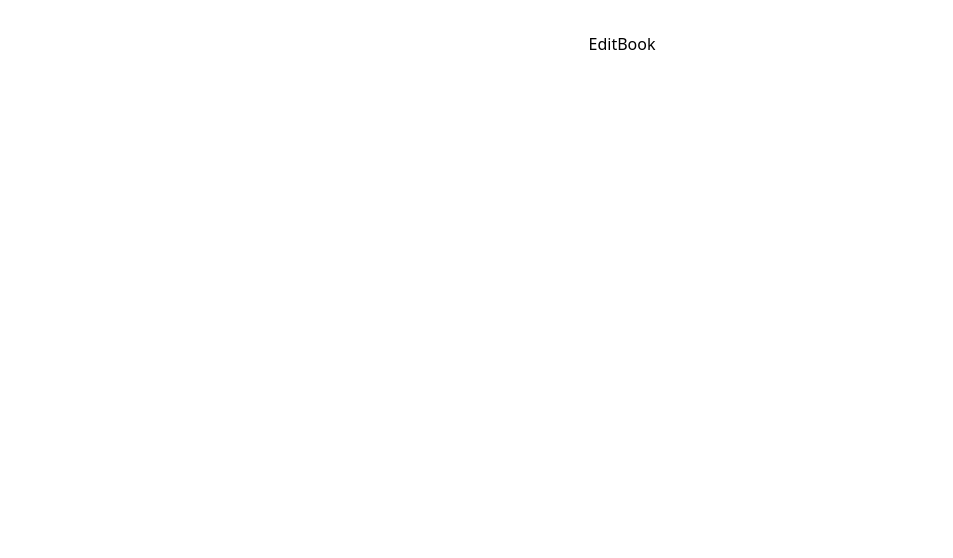
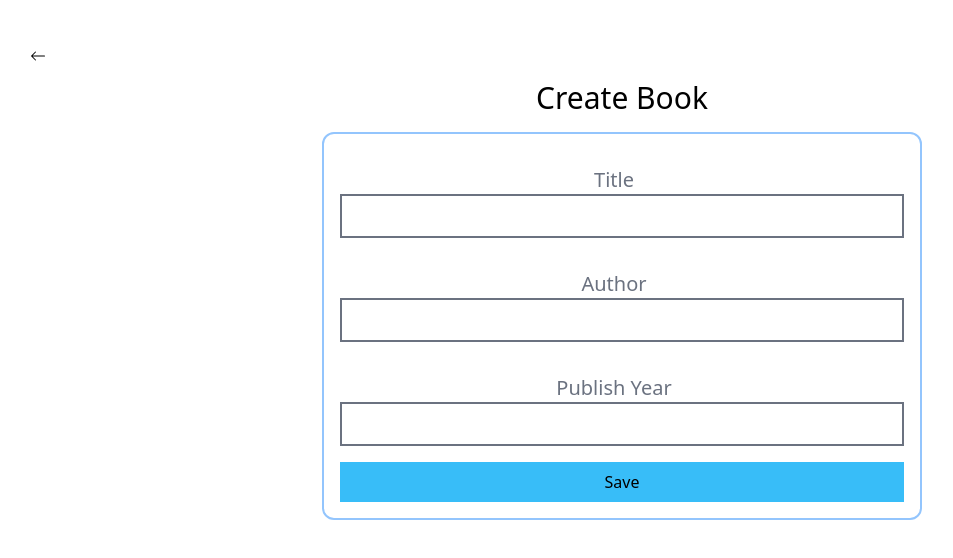
Before and after one commit to Siddhant0Pandey/BookstoreMernProject, a React (Vite) app in the folder frontend/: page /books/edit/1 in a window 1280 px wide. Shown: the top 558 px of the page, without its empty margins (18-971 px from the left). Built offline with nearby package versions, Linux system fonts and the light colour scheme; no server answers.

Commit message:
edit page add

```diff
--- a/frontend/src/pages/EditBook.jsx
+++ b/frontend/src/pages/EditBook.jsx
@@ -1,5 +1,94 @@
+import axios from "axios";
+import { useState, useEffect } from "react";
+import { useParams } from "react-router-dom";
+
+import { useNavigate } from "react-router-dom";
+import Spinner from "../components/Spinner";
+import BackButton from "../components/BackButton";
+
 const EditBook = () => {
-  return <div>EditBook</div>;
+  const [title, setTitle] = useState("");
+  const [author, setAuthor] = useState("");
+  const [publishYear, setPublishYear] = useState("");
+  const [loading, setLoading] = useState(false);
+  const { id } = useParams();
+  const navigate = useNavigate();
+  useEffect(() => {
+    axios.get(`http://localhost:8000/books/${id}`).then((res) => {
+      setLoading(true);
+      setTitle(res.data.title);
+      setAuthor(res.data.author);
+      setPublishYear(res.data.publishYear);
+    });
+  }, []);
+  function handleEditBook() {
+    const data = { title, author, publishYear };
+    setLoading(true);
+    if (!title || !author || !publishYear) {
+      alert("Please fill out all fields!");
+      return;
+    }
+    axios
+      .put(`http://localhost:8000/books/${id}`, data)
+      .then(() => {
+        setLoading(false);
+        navigate("/");
+      })
+      .catch((err) => {
+        console.log(err);
+        setLoading(false);
+        alert("Some error occured,Please try again!");
+      });
+  }
+
+  return (
+    <div className="p-4">
+      <BackButton />
+      <h1 className="text-3xl my-4">Create Book</h1>
+      {loading ? <Spinner /> : ""}
+      <div className="flex flex-col border-2 border-blue-300  rounded-xl w-[600px] p-4 mx-auto">
+        <div className="my-4">
+          <label className="text-xl mr-4 text-gray-500"> Title</label>
+          <input
+            type="text"
+            value={title}
+            onChange={(e) => {
+              setTitle(e.target.value);
+            }}
+            className="border-2 border-gray-500 px-4 py-2 w-full"
+          />
+        </div>
+        <div className="my-4">
+          <label className="text-xl mr-4 text-gray-500"> Author</label>
+          <input
+            type="text"
+            value={author}
+            onChange={(e) => {
+              setAuthor(e.target.value);
+            }}
+            className="border-2 border-gray-500 px-4 py-2 w-full"
+          />
+        </div>
+        <div className="my-4">
+          <label className="text-xl mr-4 text-gray-500"> Publish Year</label>
+          <input
+            type="text"
+            value={publishYear}
+            onChange={(e) => {
+              setPublishYear(e.target.value);
+            }}
+            className="border-2 border-gray-500 px-4 py-2 w-full"
+          />
+        </div>
+        <button
+          className="p-2 bg-sky-400 hover:opacity-80"
+          onClick={handleEditBook}
+        >
+          Save
+        </button>
+      </div>
+    </div>
+  );
 };
 
 export default EditBook;
```
